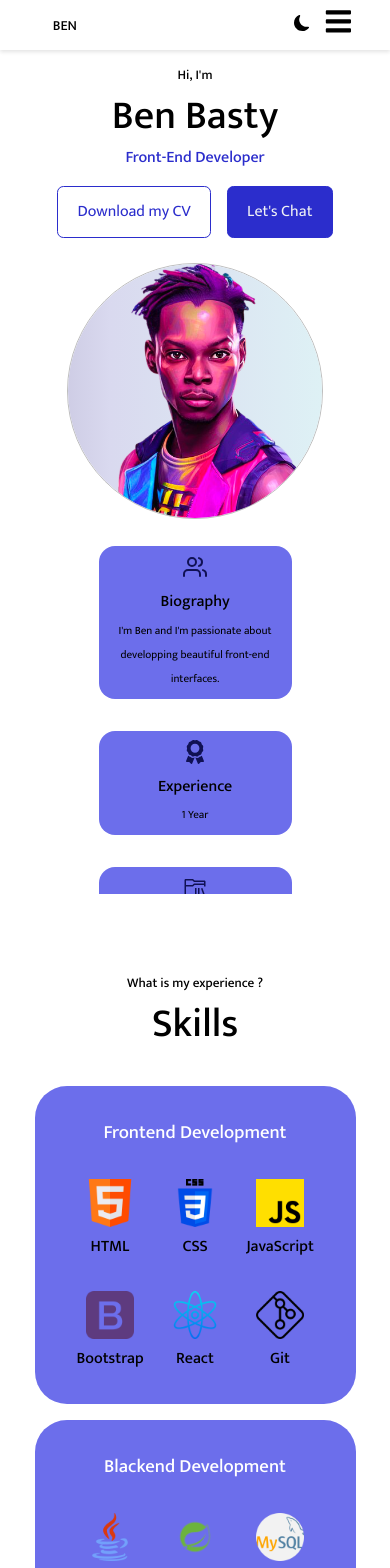
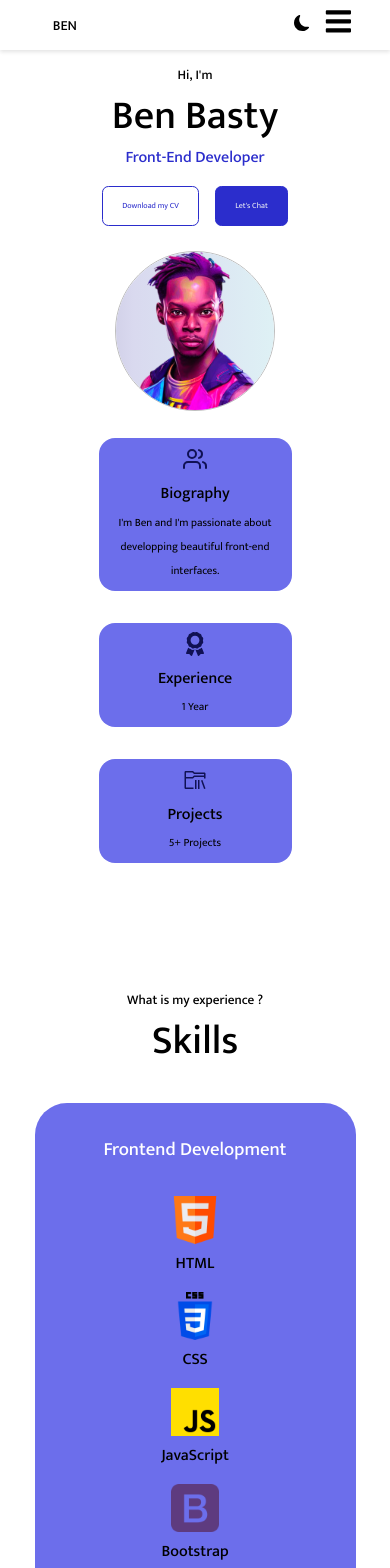
Before and after one commit to benbasty/portfolio-ben, a React (Create React App) app: page / in a window 390 px wide. Shown: the top 1568 px of the page. Built offline with nearby package versions, Linux system fonts and the light colour scheme.

Commit message:
fixed all breakpoints

```diff
--- a/src/Skills.css
+++ b/src/Skills.css
@@ -81,4 +81,16 @@
       width: 100%;
 
     }
+    .experience__content {
+      grid-template-columns: 1fr;
+      row-gap: 1rem;
+    }
+    .portfolio__item {
+      width: 98%;
+    }
+    .btn {
+      padding: 0.8rem 1.2rem;
+      font-size: 0.5rem;
+    }
+
   }
--- a/src/header.css
+++ b/src/header.css
@@ -2,8 +2,9 @@
 header {
     /* height: 94.84vh; */
     height: 100vh - 50px;
-    overflow: hidden;
+    /* overflow: hidden; */
     padding-top: 1rem;
+    padding-bottom: 2rem;
 }
 
 .header__container {
@@ -148,15 +149,18 @@ header {
 
 
 /* media queries for header */
-@media screen and (max-width:1024px){
+/* @media screen and (max-width:1024px){
   header {
     height: 100vh;
   }
-}
+} */
 
 
 /* media queries for about component */
 @media screen and (max-width:1024px) {
+  header {
+    height: 100%;
+  }
   .about__container {
     grid-template-columns: 1fr 1fr;
     gap: 2rem;
@@ -201,3 +205,35 @@ header {
   }
 
 }
+
+@media screen and (max-width:450px) {
+  .me {
+    width: 10rem;
+    height: 10rem;
+  }
+}
+
+@media screen and (max-width:375px) {
+  .me {
+    width: 10rem;
+    height: 10rem;
+    margin-top: 0.8rem;
+    margin-bottom: 0.4rem;
+  }
+}
+
+@media screen and (max-width:280px) {
+  .header__container h1 {
+    font-size: 2rem;
+  }
+  .me {
+    width: 8rem;
+    height: 8rem;
+  }
+  .downloadAndContact .btn {
+    font-size: 0.7rem;
+  }
+  .about__card:first-child small {
+    font-size:xx-small;
+  }
+}
--- a/src/nav.css
+++ b/src/nav.css
@@ -134,3 +134,10 @@ nav .icon {
 	}
 
 }
+
+@media screen and (max-width: 860px) {
+	nav a {
+		font-size: 12px;
+		font-weight: 600;
+	}
+}
--- a/src/services.css
+++ b/src/services.css
@@ -42,7 +42,7 @@
   .service__list li {
     width: 100%;
     display: grid;
-    grid-template-columns: 6% 93%;
+    grid-template-columns: 10% 90%;
     align-items: center;
     /* gap: 0.1rem; */
   }
@@ -61,6 +61,11 @@
 
   /* services media queries */
   /* large device */
+  @media screen and (max-width: 1200px){
+    .service__list li {
+      grid-template-columns: 15% 75%;
+    }
+  }
   @media screen and (max-width: 1024px){
     .services__container {
       grid-template-columns: 1fr 1fr;
@@ -68,6 +73,10 @@
     }
     .services {
       height: auto;
+    }
+    .service__list li {
+      grid-template-columns: 20% 80%;
+
     }
   }
 
```
